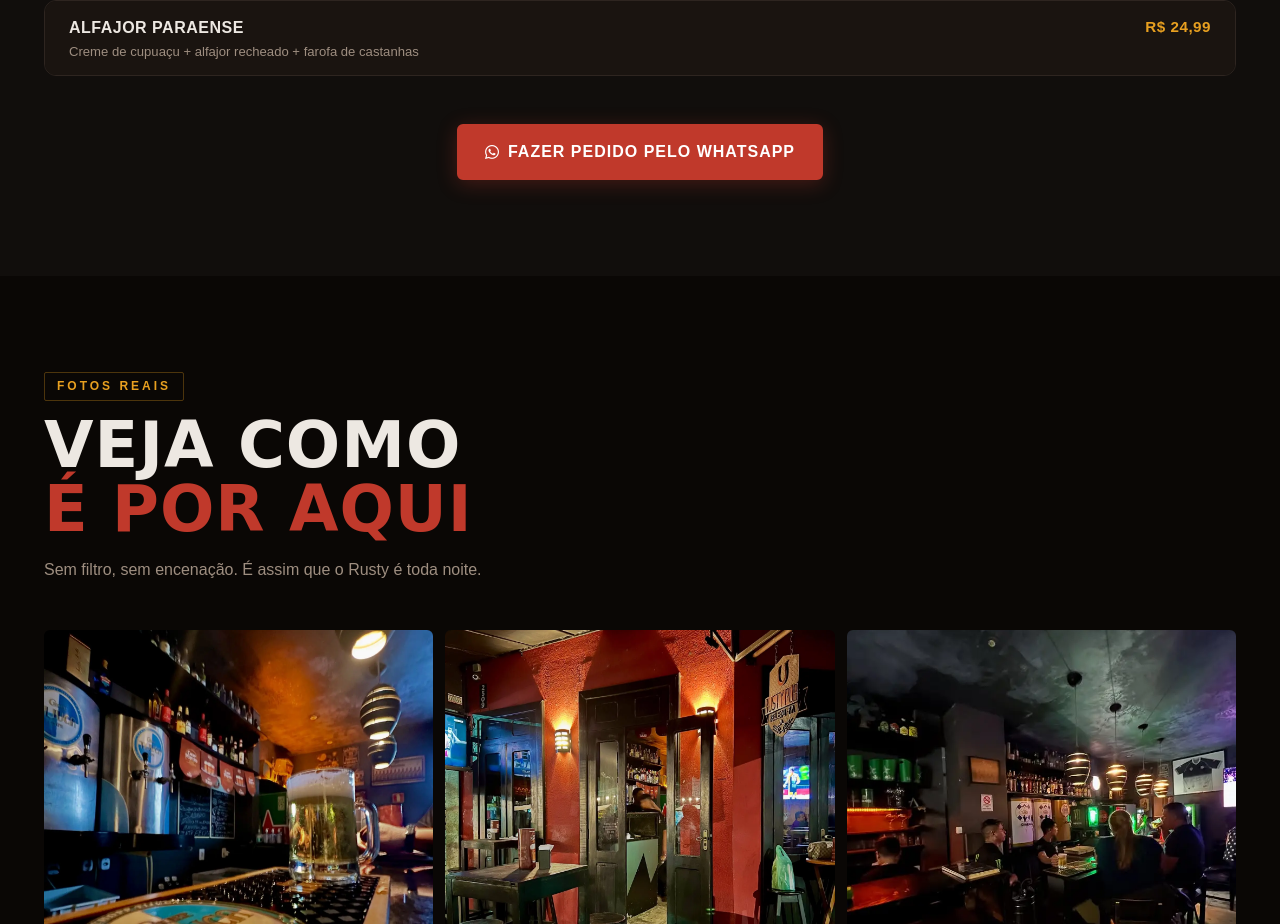
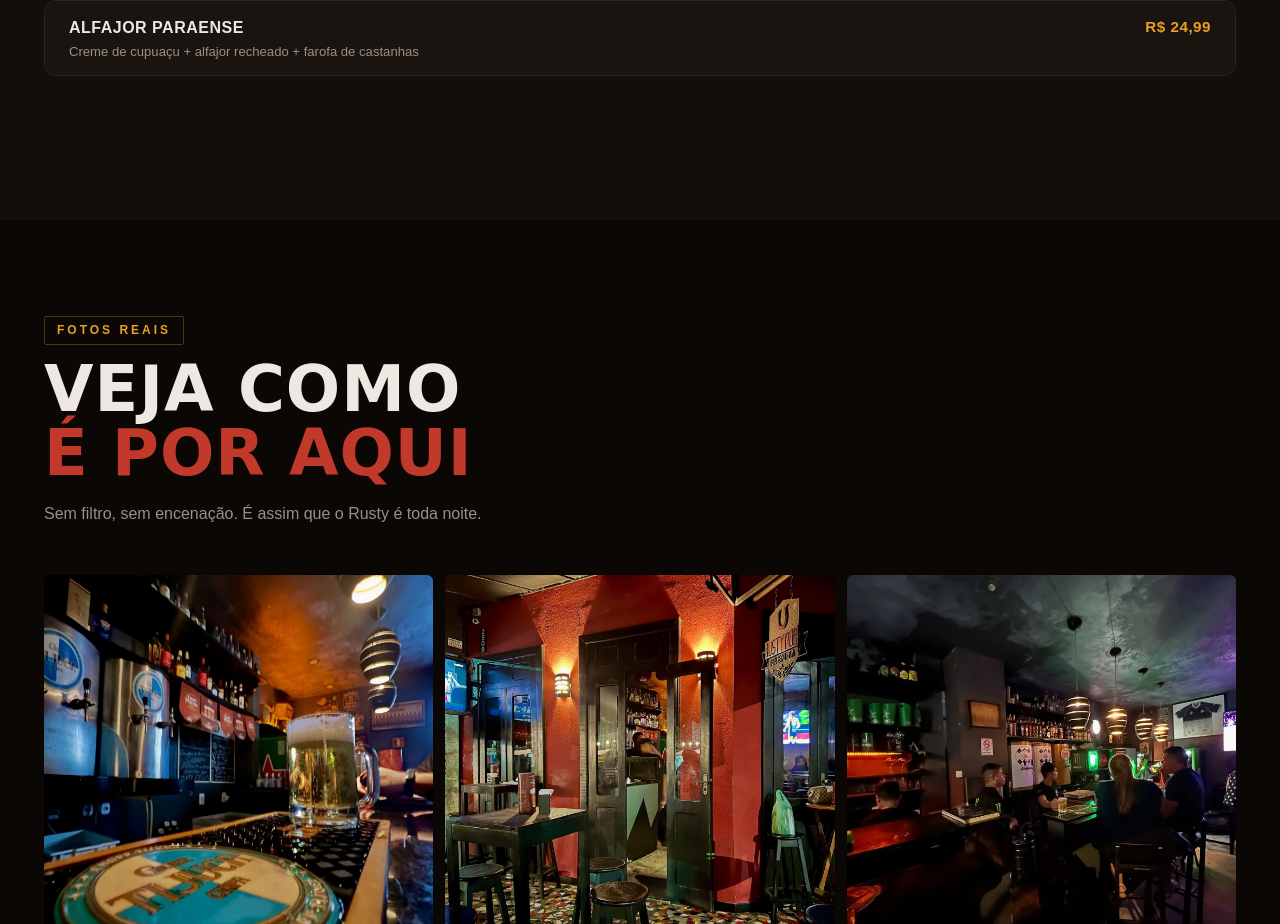
Before and after one commit to vazlucase/rustypub, a plain HTML site: page index.html in a window 1280 px wide. Shown: the part 2978-3902 px from the top of the page. Drawn offline with Linux system fonts and the light colour scheme; a web font is replaced by a local one.

Commit message:
remove: botão pedido pelo whatsapp

```diff
--- a/index.html
+++ b/index.html
@@ -375,14 +375,6 @@
           </div>
 
         </div><!-- /tab-bebidas -->
-
-        <div class="cardapio-cta reveal">
-          <a href="https://wa.me/5591991567596?text=Oi!%20Quero%20fazer%20um%20pedido%20no%20Rusty%20Pub."
-             class="btn btn--fire" target="_blank" rel="noopener noreferrer">
-            <i class="fab fa-whatsapp" aria-hidden="true"></i>
-            Fazer Pedido pelo WhatsApp
-          </a>
-        </div>
       </div>
     </section>
 
```
